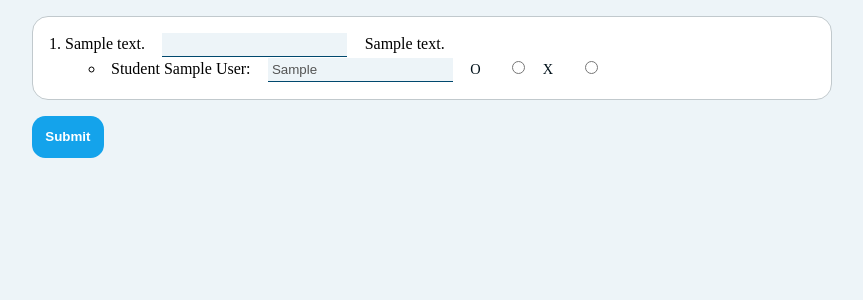
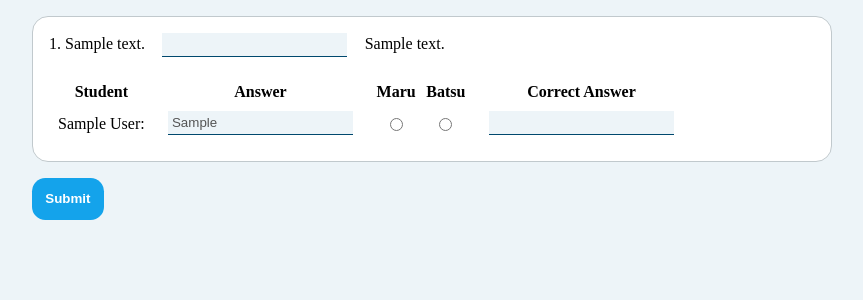
Before and after one commit to JTBooth/homework, a Flask app: page /teacher/quiz/1/grade in a window 1280 px wide. Shown: the part 70-370 px from the top of the page, without its empty margins (208-1071 px from the left). Run offline with Flask 2, Linux system fonts and the light colour scheme; tables that the repository leaves empty hold one stand-in row (values such as "Sample post").

Commit message:
table styling

```diff
--- a/static/styles/styles.css
+++ b/static/styles/styles.css
@@ -170,3 +170,8 @@ label {
 *:disabled:focus > .disabled-tooltip {
   display: block;
 }
+
+table {
+  margin-top: 1rem;
+  border-spacing: 8px;
+}
--- a/templates/grade.html
+++ b/templates/grade.html
@@ -15,13 +15,26 @@
             {{q['text_1']}}
             <input type="text" disabled>
             {{q['text_2']}}
-
-            <ul>
+            <table>
+              <thead>
+                <tr>
+                  <th>Student</th>
+                  <th>Answer</th>
+                  <th>Maru</th>
+                  <th>Batsu</th>
+                  <th>Correct Answer</th>
+                </tr>
+              </thead>
+              <tbody>
               {% for student_id, a in q['answers'].items() %}
-              <li>
-                Student {{a['student name']}}:
+                <tr>
+                  <td>
+                    {{a['student name']}}:
+                  </td>
+                  <td>
                     <input type="text" value="{{a['response_1']}}" disabled>
-                <label for="a-{{a['id']}}-maru">O</label>
+                  </td>
+                  <td>
                     <input
                       type="radio"
                       name="a-{{a['id']}}"
@@ -29,7 +42,8 @@
                       value="O"
                       {% if a['score'] == "O" %}checked{% endif %}
                     >
-                <label for="a-{{a['id']}}-batsu">X</label>
+                  </td>
+                  <td>
                     <input
                       type="radio"
                       name="a-{{a['id']}}"
@@ -37,9 +51,18 @@
                       value="X"
                       {% if a['score'] == "X" %}checked{% endif %}
                     >
-              </li>
+                  </td>
+                  <td>
+                    <input
+                      type="text"
+                      name="a-{{a['id']}}-correct"
+                      id="a-{{a['id']}}-correct"
+                    >
+                  </td>
+                </tr>
               {% endfor %}
-            </ul>
+              </tbody>
+            </table>
           </li>
         {% endfor %}
         </ol>
```
Lines whose indentation alone changed are shown as unchanged.
